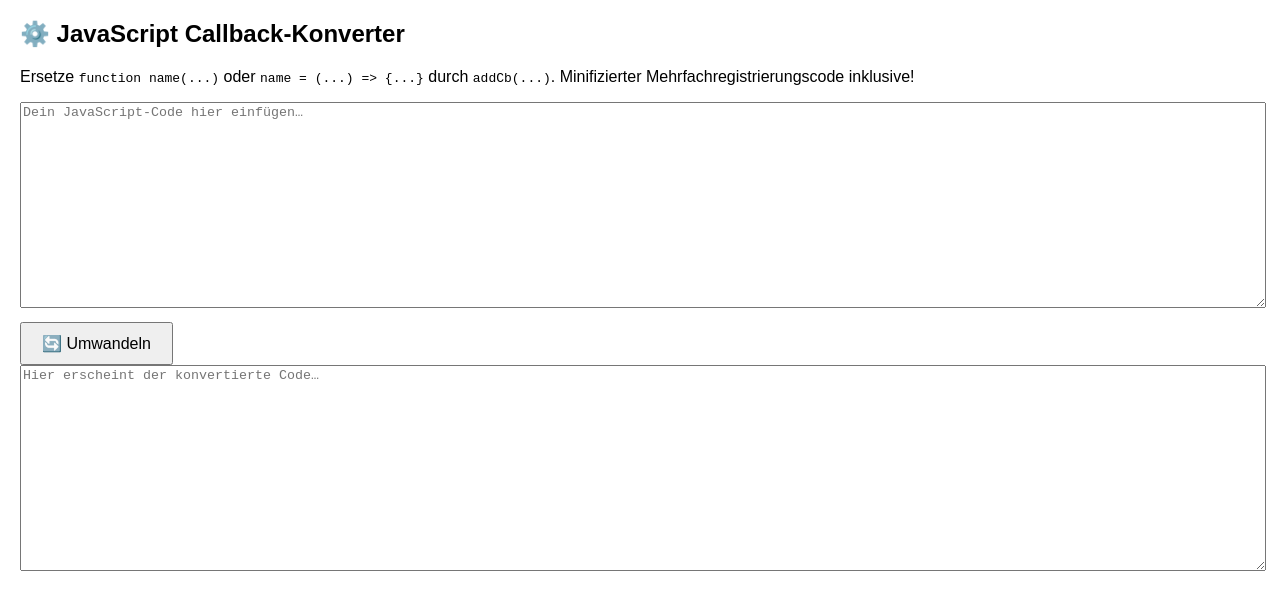
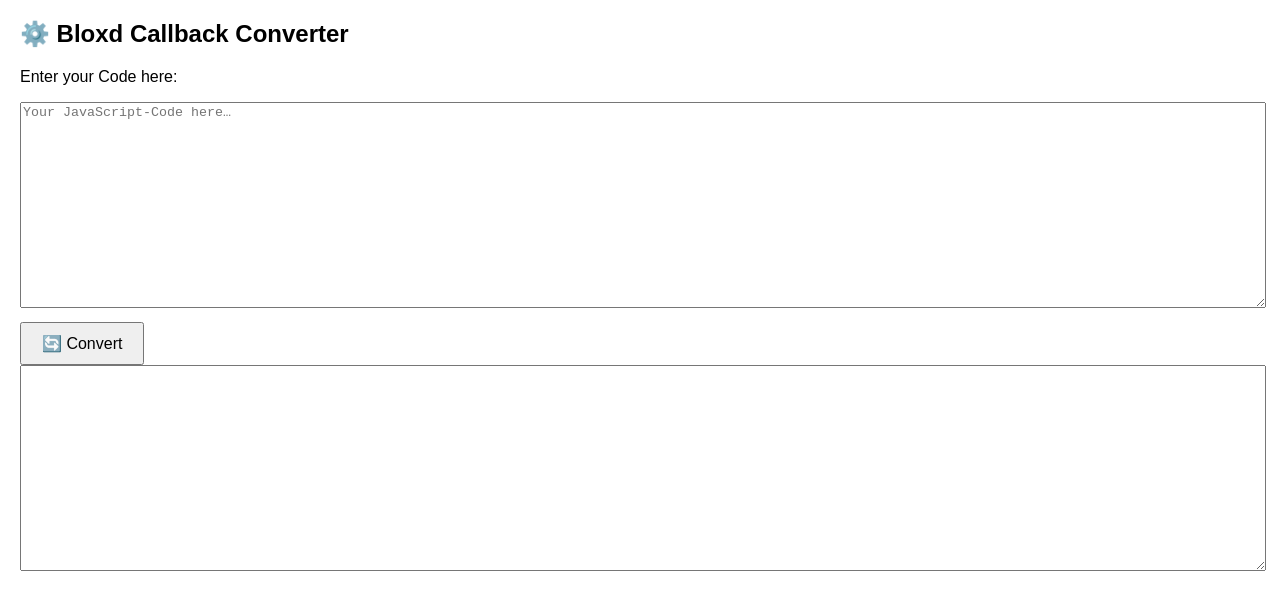
Before and after one commit to WarningStudios/MultiCallbacks, a plain HTML site: page index.html in a window 1280 px wide. Drawn offline with Linux system fonts and the light colour scheme.

Commit message:
Added page

```diff
--- a/callbackconverter.html
+++ b/index.html
@@ -2,7 +2,7 @@
 <html lang="de">
 <head>
   <meta charset="UTF-8" />
-  <title>Callback-Konverter</title>
+  <title>Callback-Converter</title>
   <style>
     body { font-family: sans-serif; margin: 20px; }
     textarea { width: 100%; height: 200px; margin-bottom: 10px; font-family: monospace; white-space: pre; }
@@ -11,12 +11,12 @@
 </head>
 <body>
 
-  <h2>⚙️ JavaScript Callback-Konverter</h2>
-  <p>Ersetze <code>function name(...)</code> oder <code>name = (...) => {...}</code> durch <code>addCb(...)</code>. Minifizierter Mehrfachregistrierungscode inklusive!</p>
+  <h2>⚙️ Bloxd Callback Converter</h2>
+  <p>Enter your Code here:</p>
 
-  <textarea id="inputCode" placeholder="Dein JavaScript-Code hier einfügen…"></textarea>
-  <button onclick="convertCallbacks()">🔄 Umwandeln</button>
-  <textarea id="outputCode" placeholder="Hier erscheint der konvertierte Code…" readonly></textarea>
+  <textarea id="inputCode" placeholder="Your JavaScript-Code here…"></textarea>
+  <button onclick="convertCallbacks()">🔄 Convert</button>
+  <textarea id="outputCode" placeholder="" readonly></textarea>
 
   <script>
     const callbacks = [
@@ -54,7 +54,7 @@
       document.getElementById('outputCode').value = output;
     }
 
-    // Tabs im Textfeld erlauben
+
     document.getElementById("inputCode").addEventListener("keydown", function(e) {
       if (e.key === "Tab") {
         e.preventDefault();
```
